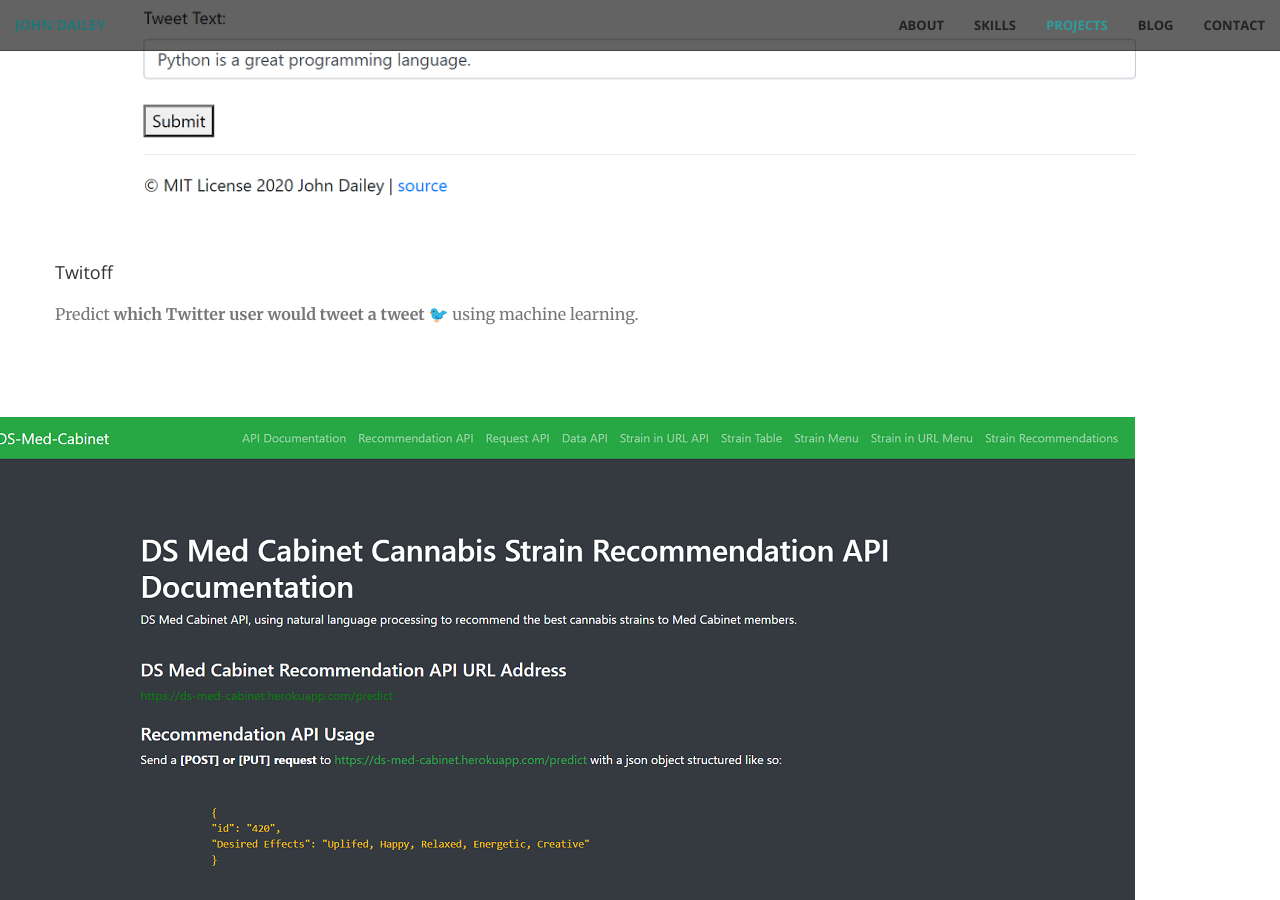
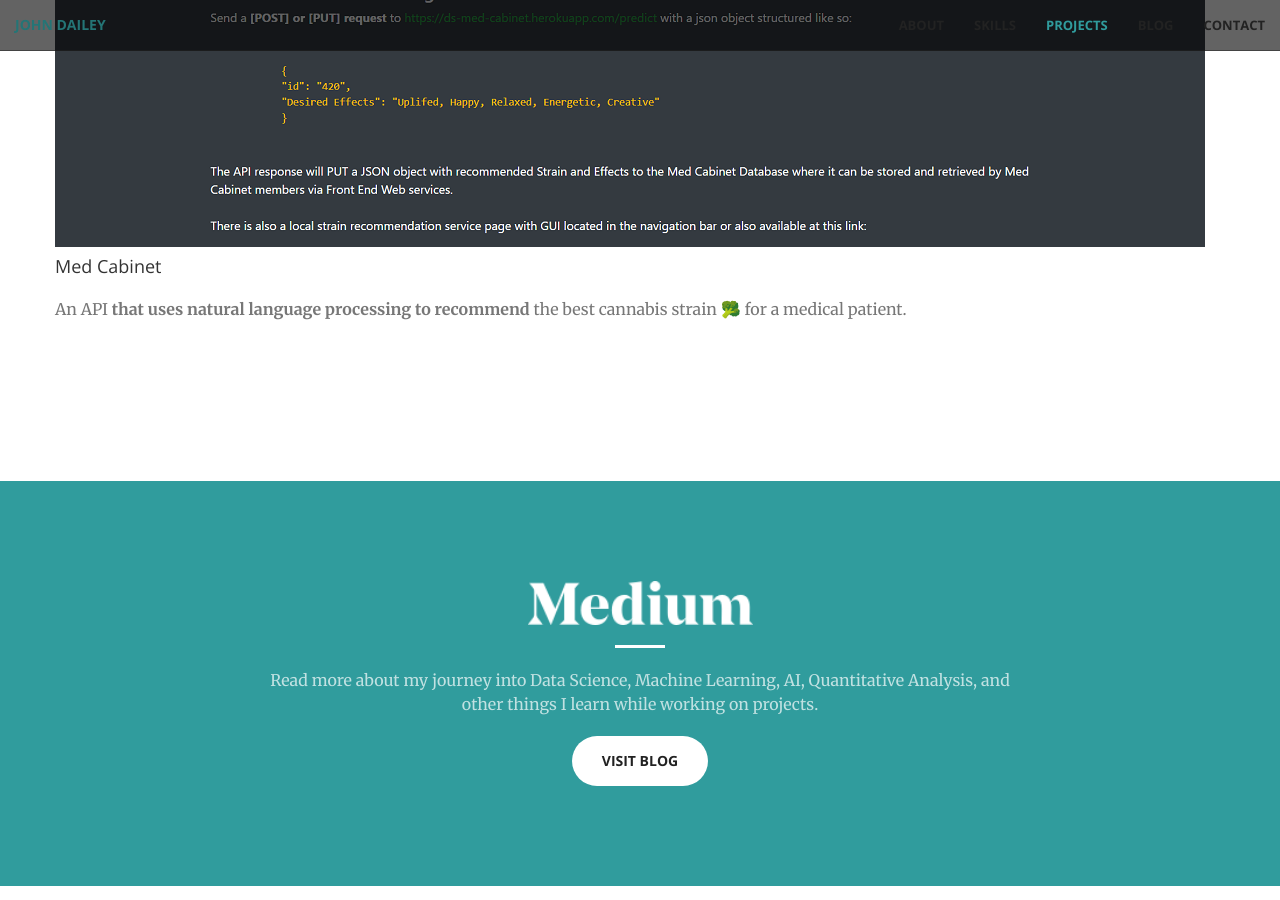
Before and after one commit to johnjdailey/johnjdailey.github.io, a Jekyll site: the page built from index.html, in a window 1280 px wide and 900 px high, scrolled down 2850 px. Built offline with Jekyll 4.4.1, drawn with Linux system fonts in a browser that asks for light colours.

Commit message:
Update portfolio.html
Remove Twitoff

```diff
--- a/_includes/portfolio.html
+++ b/_includes/portfolio.html
@@ -54,35 +54,6 @@
     <div class="row">
       <div class="center">
       <div class="col-md-4 col-sm-6 text-center portfolio-item">
-        <a href="https://ds-twitoff.herokuapp.com/" class="portfolio-link" data-toggle="modal">
-          <div class="portfolio-hover">
-            <div class="portfolio-hover-content">
-              <i class="fa fa-flask fa-3x"></i>
-             </p>
-           </div>
-          </div>
-            </div>
-          </div>
-          <img
-            src="img/portfolio/thumbnails/ds-twitoff.png"
-            class="img-responsive"
-            alt=""
-          />
-        </a>
-        <div class="portfolio-caption">
-          <h4>Twitoff</h4>
-          <p class="text-muted">
-            <p class="text-muted">
-            Predict <strong> which Twitter user would tweet a tweet</strong> 🐦 using machine learning.
-          </p>
-          <br>
-          <br>
-        </div>
-      </div>
-    </div>
-    <div class="row">
-      <div class="center">
-      <div class="col-md-4 col-sm-6 text-center portfolio-item">
         <a href="https://ds-med-cabinet.herokuapp.com/" class="portfolio-link" data-toggle="modal">
           <div class="portfolio-hover">
             <div class="portfolio-hover-content">
```
